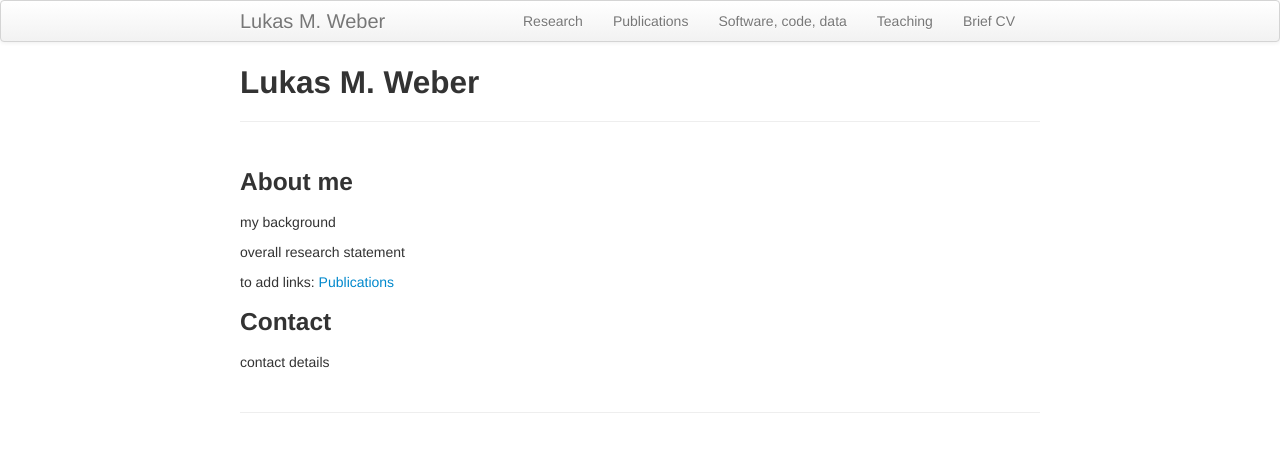
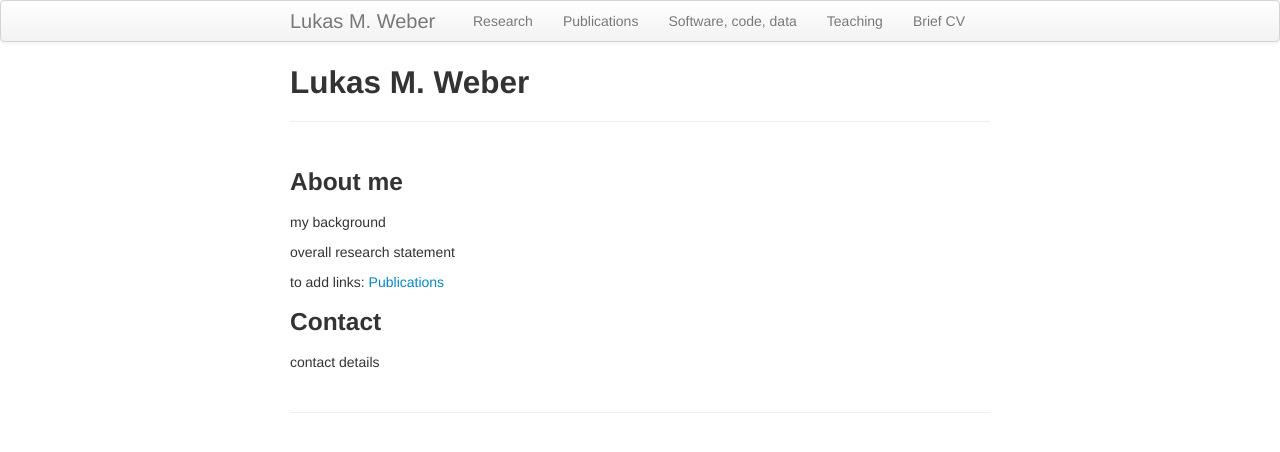
Before and after one commit to lmweber/lmweber.github.io, a Jekyll site: the page built from index.md, in a window 1280 px wide. Shown: the top 452 px of the page. Built offline with Jekyll 4.4.1, drawn with Linux system fonts in a browser that asks for light colours.

Commit message:
undo width testing

```diff
--- a/assets/themes/twitter/css/style.css
+++ b/assets/themes/twitter/css/style.css
@@ -1,7 +1,7 @@
 /* Custom container */
 .container-narrow {
   margin: 0 auto;
-  max-width: 800px; }
+  max-width: 700px; }
 
 .container-narrow > hr {
   margin: 30px 0; }
```
